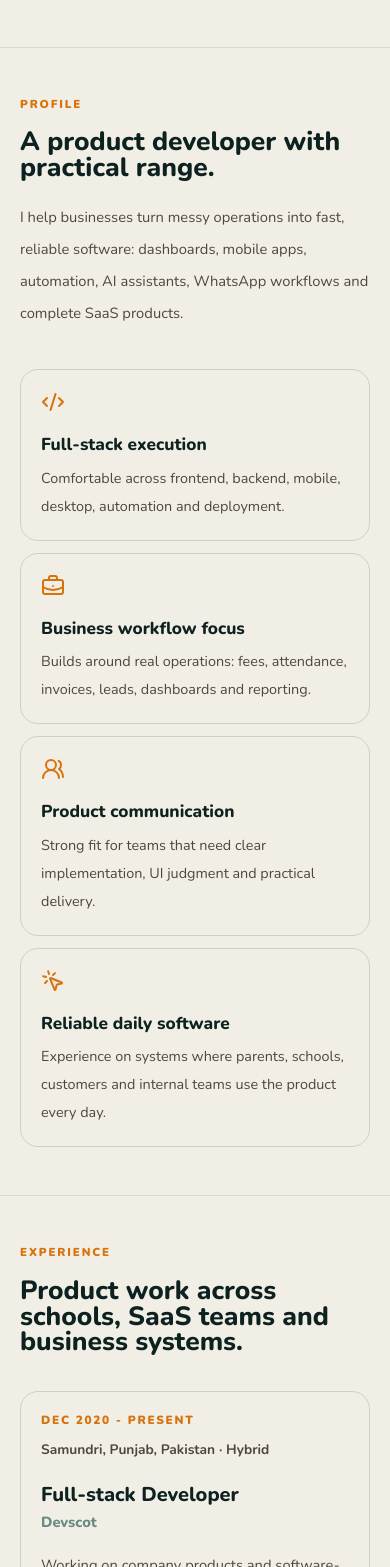
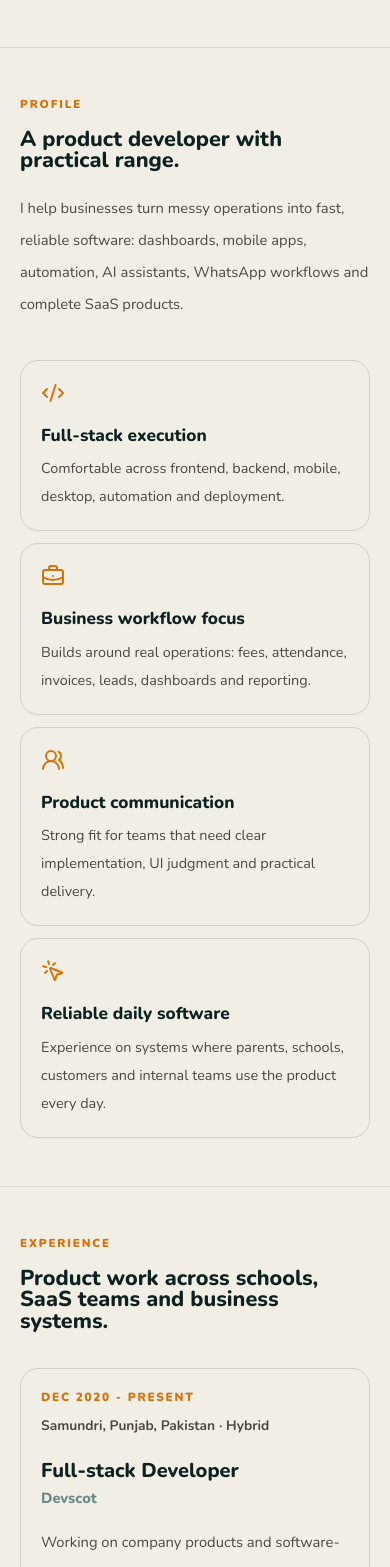
Before and after one commit to MehfoozurRehman/portfolio, a Next.js app: page / in a window 390 px wide. Shown: the part 1201-2768 px from the top of the page. Built offline with nearby package versions, Linux system fonts and the light colour scheme.

Commit message:
Refine section heading scale

```diff
--- a/app/page.tsx
+++ b/app/page.tsx
@@ -9,6 +9,7 @@ import { education, experience, process, profile, profileHighlights, projects, s
 const sectionClass = "mx-auto max-w-[1360px] px-5 py-12 sm:px-8 lg:px-12 lg:py-18 xl:px-16";
 const eyebrowClass = "mb-4 flex items-center gap-2 text-[0.72rem] font-black uppercase tracking-[0.16em] text-[var(--color-accent)]";
 const displayClass = "font-[family-name:var(--font-nunito)] font-extrabold leading-[0.98] tracking-normal";
+const sectionHeadingClass = `${displayClass} text-[clamp(1.35rem,1.65vw,1.85rem)]`;
 const cardClass = "rounded-[18px] border border-[var(--border-card)] transition duration-200 hover:border-[var(--border-hover)]";
 
 function getProjectLogoSrc(project: { url?: string; logoUrl?: string }) {
@@ -127,7 +128,7 @@ export default function Home() {
       <section id="about" className={`${sectionClass} grid gap-10 border-t border-[var(--border-subtle)] lg:grid-cols-[0.78fr_1.22fr]`}>
         <div className="min-w-0">
           <p className={eyebrowClass}>Profile</p>
-          <h2 className={`${displayClass} text-[clamp(1.65rem,2.4vw,2.65rem)]`}>A product developer with practical range.</h2>
+          <h2 className={sectionHeadingClass}>A product developer with practical range.</h2>
           <p className="mt-5 text-[0.92rem] leading-8 text-[var(--color-muted)]">{profile.subheadline}</p>
         </div>
         <div className="grid min-w-0 gap-3 sm:grid-cols-2">
@@ -144,7 +145,7 @@ export default function Home() {
       <section id="experience" className={`${sectionClass} border-t border-[var(--border-subtle)]`}>
         <div className="mb-9 max-w-3xl">
           <p className={eyebrowClass}>Experience</p>
-          <h2 className={`${displayClass} text-[clamp(1.65rem,2.4vw,2.65rem)]`}>Product work across schools, SaaS teams and business systems.</h2>
+          <h2 className={sectionHeadingClass}>Product work across schools, SaaS teams and business systems.</h2>
         </div>
         <div className="grid gap-3">
           {experience.map((item) => (
@@ -173,7 +174,10 @@ export default function Home() {
       <section id="services" className={`${sectionClass} grid gap-10 border-t border-[var(--border-subtle)] lg:grid-cols-[0.8fr_1.2fr]`}>
         <div>
           <p className={eyebrowClass}>What I build</p>
-          <h2 className={`${displayClass} text-[clamp(1.65rem,2.4vw,2.65rem)]`}>Complete business systems, not isolated screens.</h2>
+          <h2 className={sectionHeadingClass}>Complete business systems, not isolated screens.</h2>
+          <p className="mt-5 text-[0.92rem] leading-8 text-[var(--color-muted)]">
+            I build the workflows around the screen too: data, roles, automation, integrations and launch details.
+          </p>
         </div>
         <div className="grid gap-3 sm:grid-cols-2">
           {services.map((service) => (
@@ -189,7 +193,7 @@ export default function Home() {
       <section id="work" className={sectionClass}>
         <div className="mb-9 max-w-3xl">
           <p className={eyebrowClass}>Featured work</p>
-          <h2 className={`${displayClass} text-[clamp(1.65rem,2.4vw,2.65rem)]`}>Products shaped around operations, revenue and daily use.</h2>
+          <h2 className={sectionHeadingClass}>Products shaped around operations, revenue and daily use.</h2>
         </div>
         <div className="grid gap-3 md:grid-cols-2 xl:grid-cols-3">
           {projects.map((project) => (
@@ -234,7 +238,7 @@ export default function Home() {
       <section className={`${sectionClass} grid gap-6 border-y border-[var(--border-subtle)] lg:grid-cols-[0.8fr_1.2fr]`}>
         <div>
           <p className={eyebrowClass}>Education</p>
-          <h2 className={`${displayClass} text-[clamp(1.65rem,2.4vw,2.65rem)]`}>Computer science foundation with product experience on top.</h2>
+          <h2 className={sectionHeadingClass}>Computer science foundation with product experience on top.</h2>
         </div>
         <div className="grid gap-3">
           {education.map((item) => (
@@ -262,7 +266,7 @@ export default function Home() {
       <section className={`${sectionClass} grid gap-10 border-y border-[var(--border-subtle)] lg:grid-cols-[0.8fr_1.2fr]`}>
         <div>
           <p className={eyebrowClass}>Stack</p>
-          <h2 className={`${displayClass} text-[clamp(1.65rem,2.4vw,2.65rem)]`}>Modern tools I already use to ship.</h2>
+          <h2 className={sectionHeadingClass}>Modern tools I already use to ship.</h2>
         </div>
         <div className="flex content-start flex-wrap gap-2">
           {stack.map((item) => (
@@ -286,7 +290,7 @@ export default function Home() {
       <section className={sectionClass}>
         <div className="mb-9 max-w-3xl">
           <p className={eyebrowClass}>Testimonials</p>
-          <h2 className={`${displayClass} text-[clamp(1.65rem,2.4vw,2.65rem)]`}>What clients and teammates already say.</h2>
+          <h2 className={sectionHeadingClass}>What clients and teammates already say.</h2>
         </div>
         <div className="grid gap-4 lg:grid-cols-3">
           {testimonials.map((testimonial) => (
@@ -305,7 +309,7 @@ export default function Home() {
         <div className={`${sectionClass} grid gap-10 lg:grid-cols-[0.9fr_1.1fr]`}>
           <div>
             <p className={eyebrowClass}>Start here</p>
-            <h2 className={`${displayClass} text-[clamp(1.65rem,2.4vw,2.65rem)]`}>Need a reliable developer to build your product?</h2>
+            <h2 className={sectionHeadingClass}>Need a reliable developer to build your product?</h2>
             <p className="mt-6 max-w-xl text-[0.9rem] leading-7 text-[var(--color-muted)] sm:text-[0.95rem] sm:leading-8">
               Send the workflow, product idea or stuck project. I am strongest when the job needs product thinking,
               full-stack execution and a practical launch path.
```
